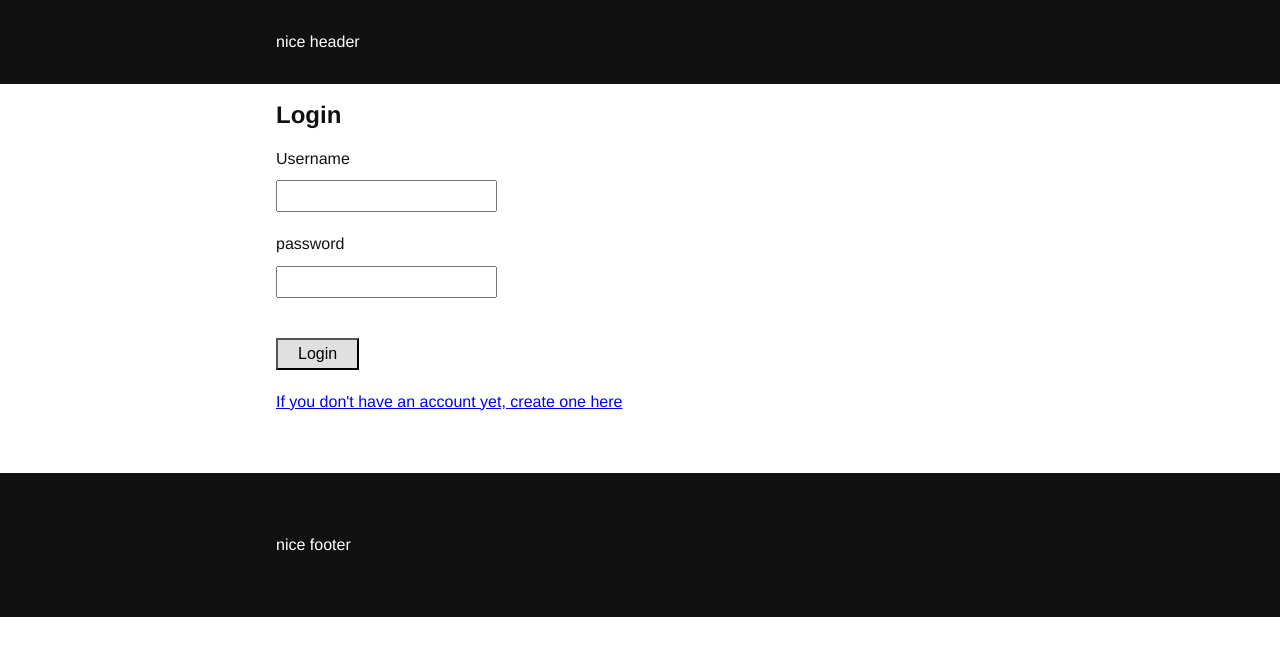
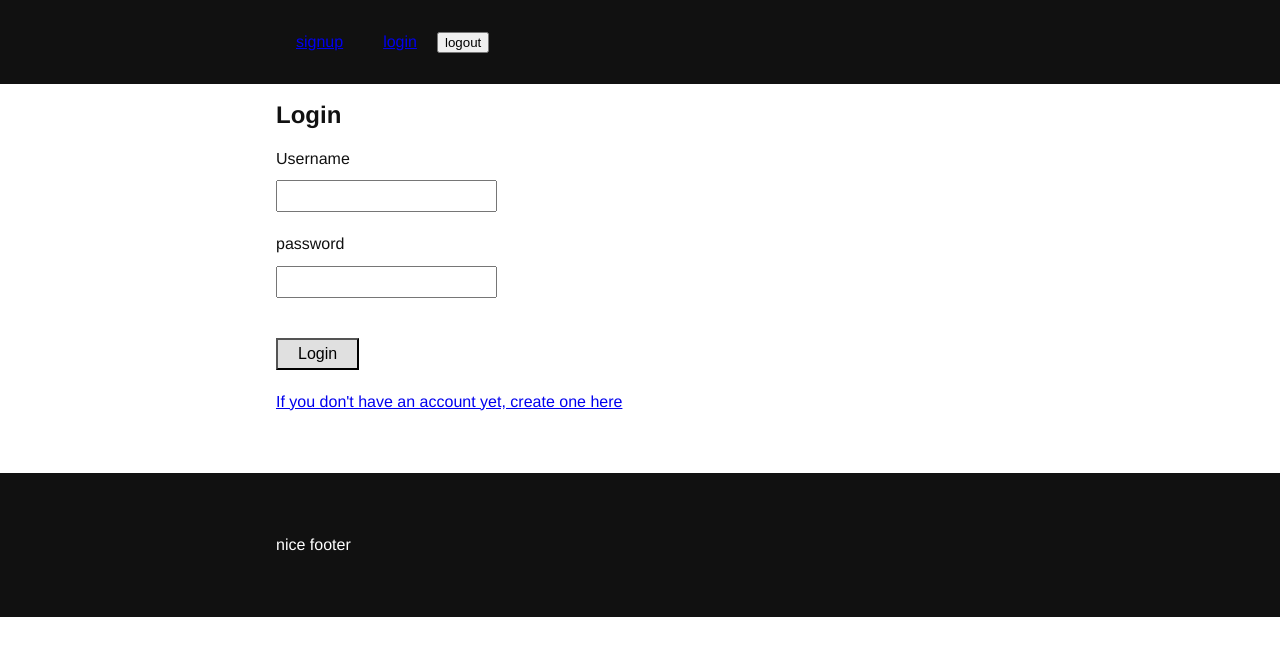
Before and after one commit to josellanza/final-project-client, an Angular app: page /login in a window 1280 px wide. Shown: the top 656 px of the page. Built offline with nearby package versions, Linux system fonts and the light colour scheme.

Commit message:
logout done

```diff
--- a/src/app/app.component.html
+++ b/src/app/app.component.html
@@ -1,7 +1,11 @@
 <!--The content below is only a placeholder and can be replaced.-->
 <header id="site-header">
   <div class="container">
-    nice header
+   <nav class="navbar">
+    <a [routerLink]="['/signup']" class="navbar signup">signup</a>
+    <a [routerLink]="['/login']" class="navbar login">login</a>
+    <button (click)="logout()">logout</button>
+  </nav>
   </div>
 </header>
 
--- a/src/app/app.component.ts
+++ b/src/app/app.component.ts
@@ -1,4 +1,6 @@
-import { Component } from '@angular/core';
+import { Component, OnInit } from '@angular/core';
+import { AuthService } from './services/auth.service';
+import { Router } from '@angular/router';
 
 @Component({
   selector: 'app-root',
@@ -6,5 +8,15 @@ import { Component } from '@angular/core';
   styleUrls: ['./app.component.css']
 })
 export class AppComponent {
-  title = 'app';
-}
+
+  constructor(private authService: AuthService, private router: Router) { }
+
+  logout() {
+      this.authService.logout()
+        .then((result) => {
+          this.router.navigate(['/']);
+        })
+        .catch((err) => { //
+        });
+    }
+  }
--- a/src/app/services/auth.service.ts
+++ b/src/app/services/auth.service.ts
@@ -26,4 +26,11 @@ export class AuthService {
     return this.httpClient.post(`${this.baseUrl}/login`, data, options)
       .toPromise();
   }
+  logout() {
+    const options = {
+      withCredentials: true
+    };
+    return this.httpClient.get(`${this.baseUrl}/logout`, options)
+      .toPromise();
+   }
 }
--- a/src/styles.css
+++ b/src/styles.css
@@ -61,6 +61,9 @@ html {
     padding-top: 20px;
   }
 
+  .navbar a {
+    margin: auto 20px;
+  }
 
   /* You can add global styles to this file, and also import other style files */
 
```
Also changed, not shown: 1 other file (tests, documents, lock files or other folders).
